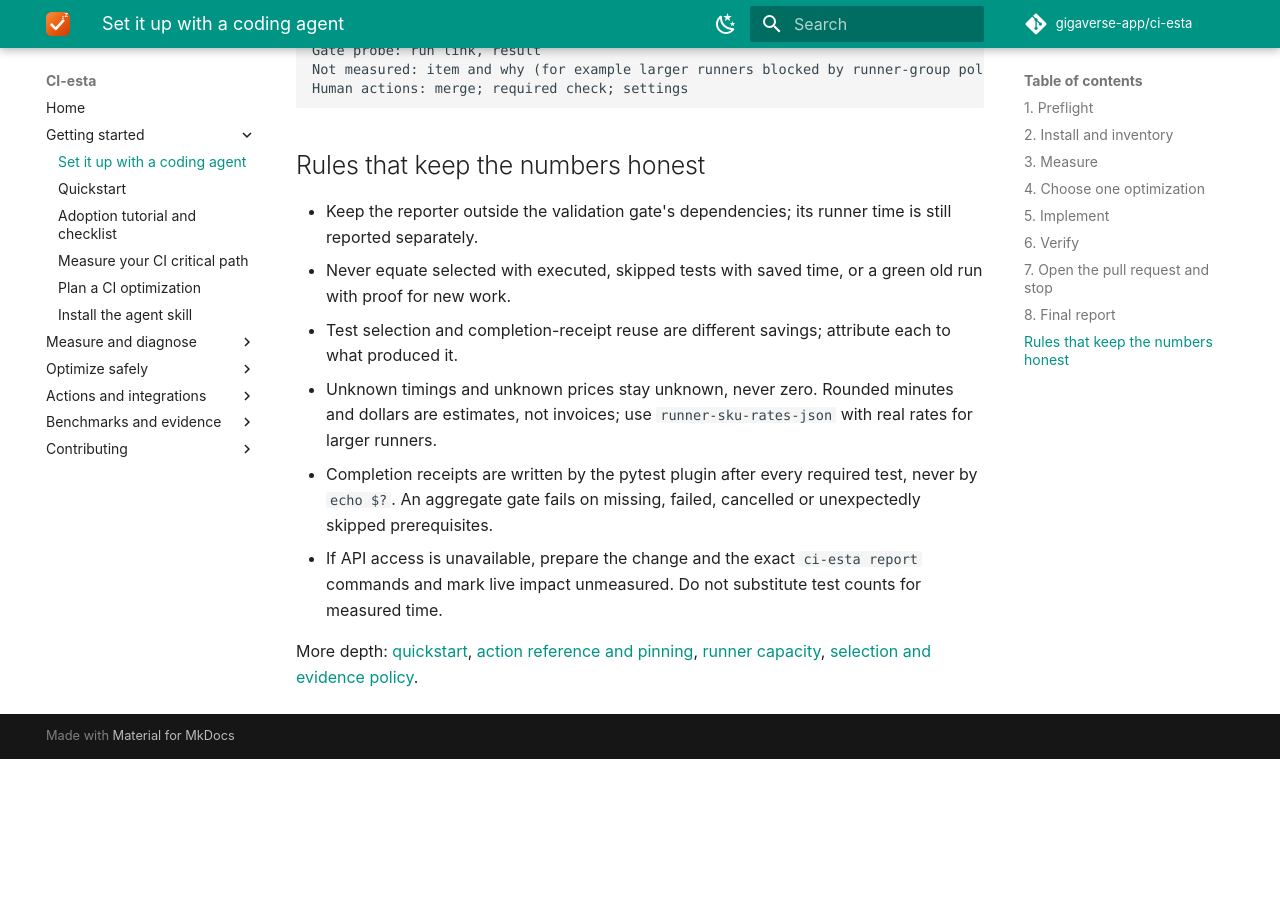
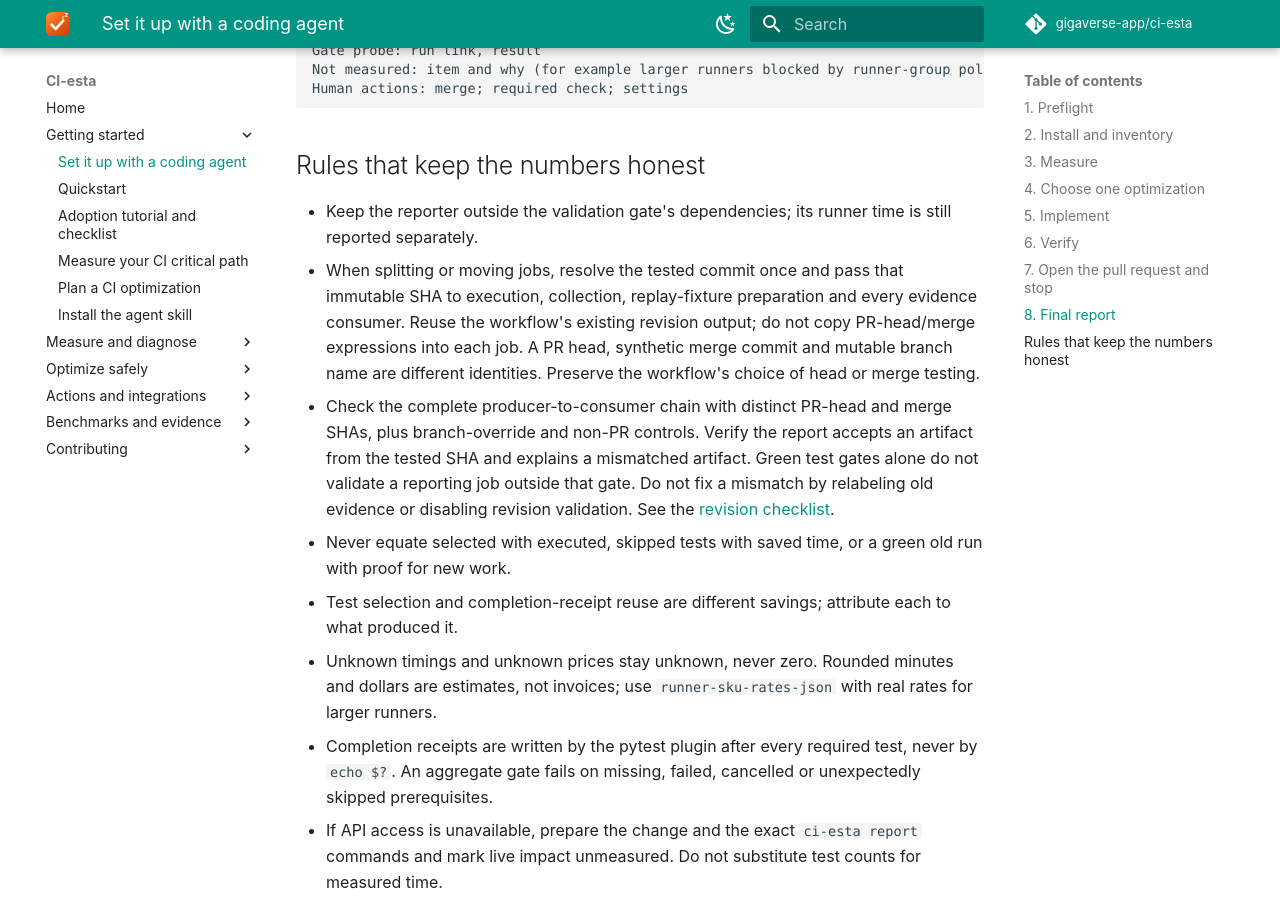
Before and after one commit to gigaverse-app/ci-esta, an MkDocs documentation site: the page built from skills/ci-esta/SKILL.md, in a window 1280 px wide and 900 px high, scrolled down 10481 px. Built offline with MkDocs 1.6.1 and Material for MkDocs 9.7.7, drawn with Linux system fonts in a browser that asks for light colours; comment, search, counter and statistics services are not loaded; before the commit the page ends 11240 px from its top, so only the background shows below that.

Commit message:
docs(adoption): preserve tested revision across evidence jobs

```diff
--- a/skills/ci-esta/SKILL.md
+++ b/skills/ci-esta/SKILL.md
@@ -384,6 +384,15 @@ Human actions: merge; required check; settings
 ## Rules that keep the numbers honest
 
 - Keep the reporter outside the validation gate's dependencies; its runner time is still reported separately.
+- When splitting or moving jobs, resolve the tested commit once and pass that immutable SHA to execution,
+  collection, replay-fixture preparation and every evidence consumer. Reuse the workflow's existing revision
+  output; do not copy PR-head/merge expressions into each job. A PR head, synthetic merge commit and mutable
+  branch name are different identities. Preserve the workflow's choice of head or merge testing.
+- Check the complete producer-to-consumer chain with distinct PR-head and merge SHAs, plus branch-override and
+  non-PR controls. Verify the report accepts an artifact from the tested SHA and explains a mismatched artifact.
+  Green test gates alone do not validate a reporting job outside that gate. Do not fix a mismatch by relabeling
+  old evidence or disabling revision validation. See the [revision checklist](https://github.com/gigaverse-app/ci-esta/blob/main/docs/tutorials/adoption-checklist.md#keep-one-tested-revision-across-jobs).
+
 - Never equate selected with executed, skipped tests with saved time, or a green old run with proof for new work.
 - Test selection and completion-receipt reuse are different savings; attribute each to what produced it.
 - Unknown timings and unknown prices stay unknown, never zero. Rounded minutes and dollars are estimates, not
```
Also changed, not shown: docs/tutorials/adoption-checklist.md (+33 -0 lines).
